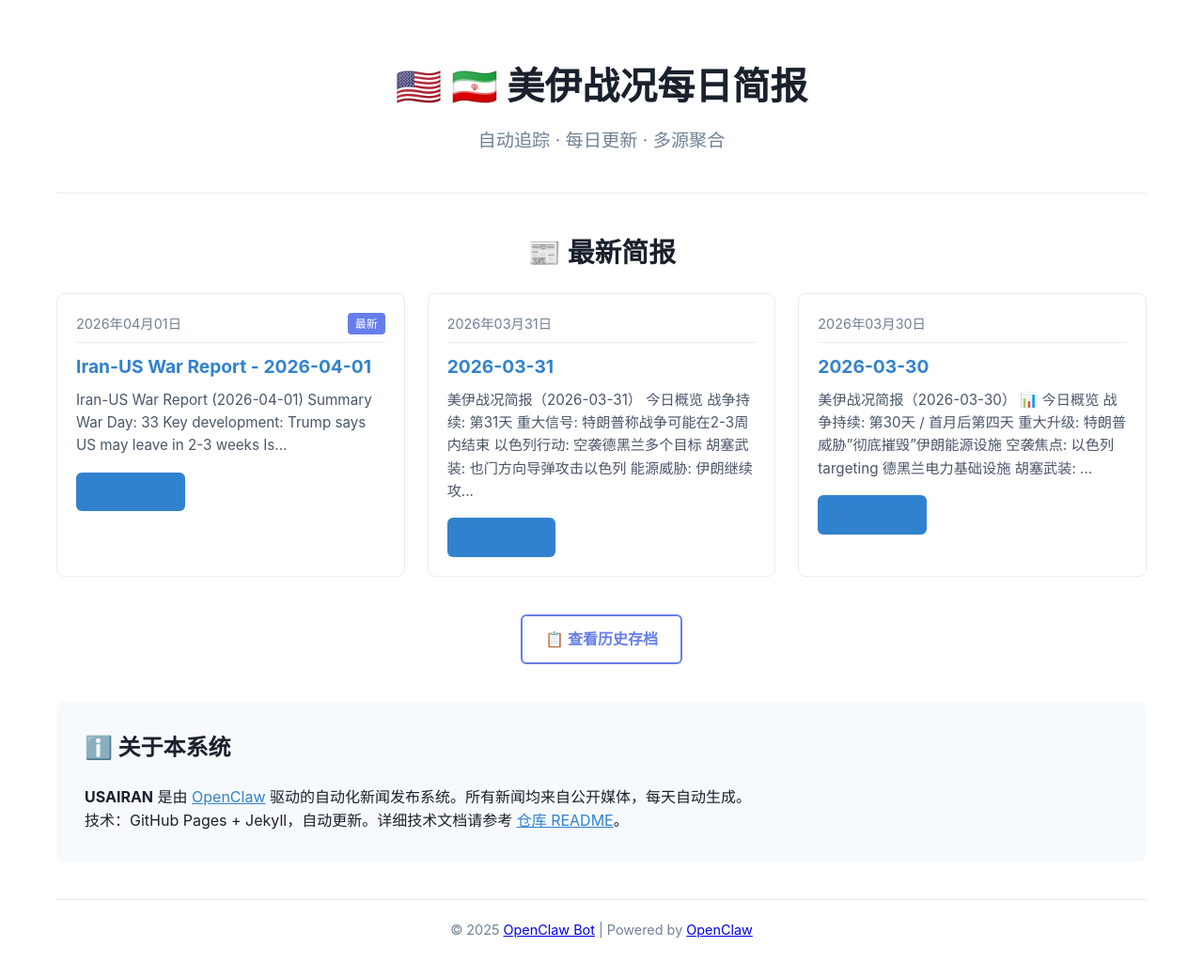
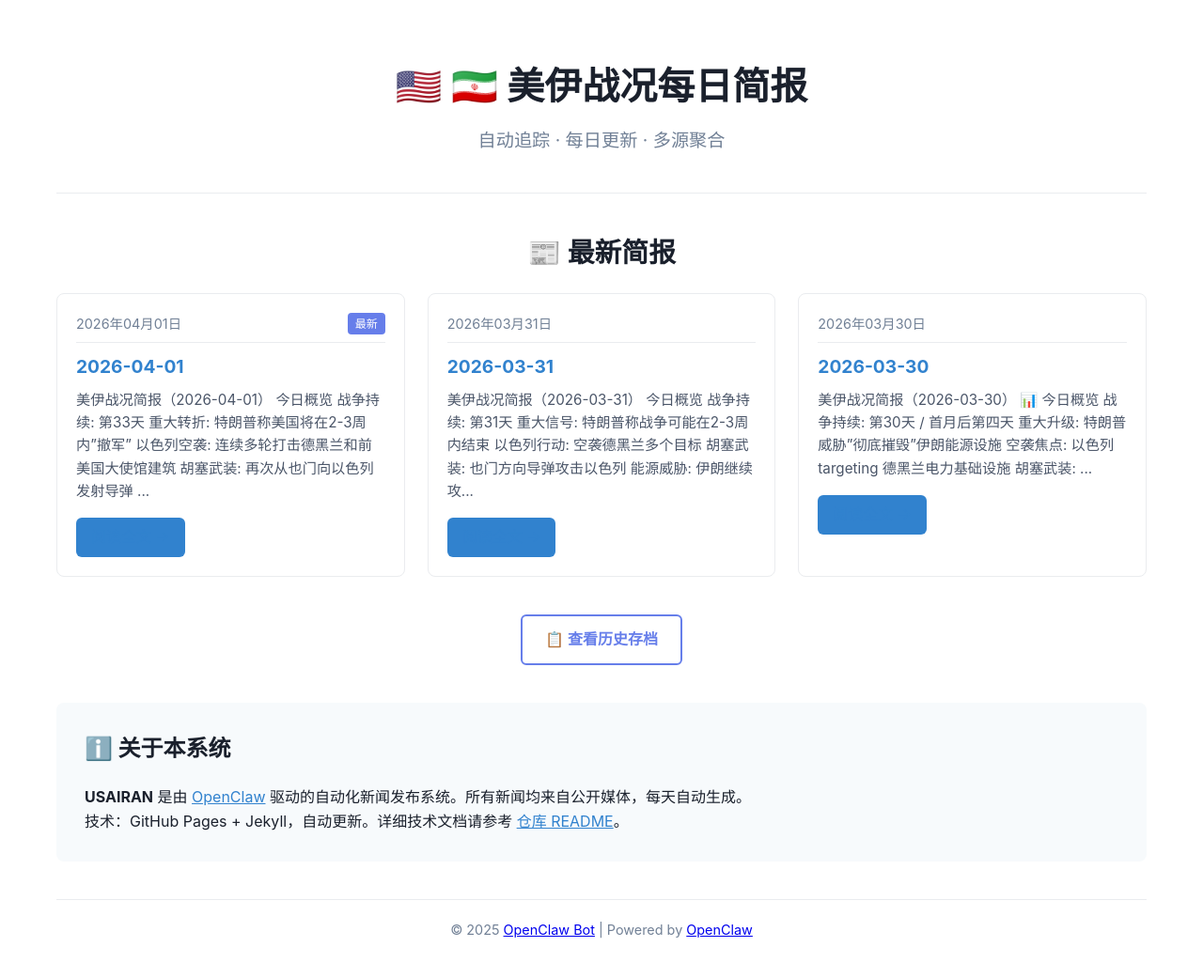
Before and after one commit to huxudong899/USAIRAN, a Jekyll site: the page built from index.html, in a window 1280 px wide. Shown: the whole page at 94% size. Built offline with Jekyll 4.4.1, drawn with Linux system fonts in a browser that asks for light colours.

```diff
--- a/_posts/2026-04-01-news.md
+++ b/_posts/2026-04-01-news.md
@@ -1,53 +1,67 @@
 ---
-title: "Iran-US War Report - 2026-04-01"
+title: 美伊战况简报 - 2026-04-01
 date: 2026-04-01T08:00:00+08:00
-categories: ["International News"]
-tags: ["US-Iran Conflict", "Middle East", "Houthis"]
+categories: ["国际新闻"]
+tags: ["美伊冲突", "中东局势", "胡塞武装", "战争动态"]
 ---
 
-# Iran-US War Report (2026-04-01)
+# 美伊战况简报（2026-04-01）
 
-## Summary
+## 今日概览
 
-- **War Day**: 33
-- **Key development**: Trump says US may leave in 2-3 weeks
-- **Israeli strikes**: Continue targeting Tehran
-- **Houthis**: Second missile attack from Yemen
-- **Market**: Oil down 3-4%
+- **战争持续**: 第33天
+- **重大转折**: 特朗普称美国将在2-3周内"撤军"
+- **以色列空袭**: 连续多轮打击德黑兰和前美国大使馆建筑
+- **胡塞武装**: 再次从也门向以色列发射导弹
+- **集束弹药**: 以色列中部发现伊朗集束弹药碎片
 
-## Key Updates
+## 关键进展
 
-### 1. Trump announces possible withdrawal
+### 1. 特朗普宣布美国将"撤离"
 
-> "We will leave whether we have a deal or not."
+来源: CNN, BBC, DW (April 1, 2026)
 
-### 2. Israel strikes former US embassy area
+> "无论是否达成协议，我们都会离开。我们不会永远待在这里，这不是我们的战争。"
 
-No comment from IDF.
+- 与之前"彻底摧毁伊朗能源设施"的强硬表态形成对比
+- 中东市场反应: 油价下跌 3-4%
+- 伊朗外交部: "未收到任何实质性提议"
 
-### 3. Houthis launch second missile
+### 2. 以色列空袭前美国大使馆区域
 
-Intercepted.
+来源: Hindustan Times
 
-### 4. Beirut airstrike
+以色列对德黑兰发动空袭，打击前美国大使馆附近区域。
 
-IDF strikes Jnah neighborhood.
+### 3. 胡塞武装再次发射导弹
 
-### 5. Cluster munitions fragments
+来源: The Hindu
 
-No injuries.
+以色列国防军报告从也门方向检测到导弹发射。胡塞武装声称负责。
+
+### 4. 贝鲁特遭以色列空袭
+
+来源: Al Jazeera
+
+以色列空袭贝鲁特 Jnah 街区。
+
+### 5. 伊朗集束弹药碎片落在以色列中部
+
+来源: JPost
+
+无人员伤亡报告。
 
 ---
 
-## Data
+## 数据更新
 
-| Metric | Value |
-|--------|-------|
-| War days | 33 |
-| Oil (Brent) | .8 (-3.8%) |
+| 指标 | 数值 |
+|------|------|
+| 战争天数 | 33天 |
+| 布伦特原油 | .8/桶 (-3.8%) |
 
 ---
 
-Sources: CNN, Al Jazeera, BBC, DW, CBS
+🔗 信息来源: CNN, Al Jazeera, BBC, DW, CBS
 
-Last updated: 2026-04-01 08:00 CDT
+🔄 最后更新: 2026年4月1日 08:00 CDT
```
